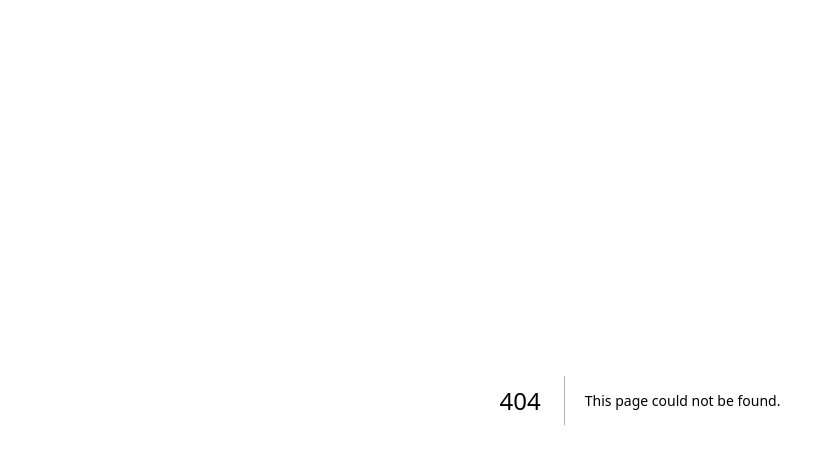
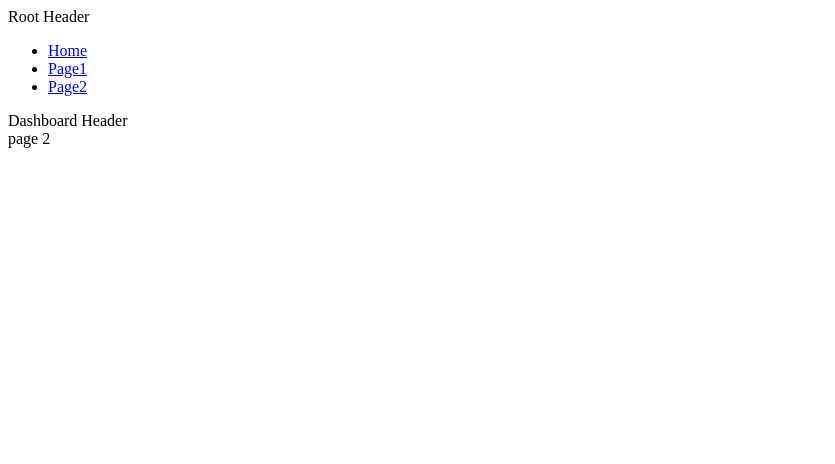
Before and after one commit to spaniard95/next_13_poc, a Next.js app: page /dashboard/page2 in a window 1280 px wide. Before the commit this address had no page. Shown: the top 464 px of the page, without its empty margins (0-835 px from the left). Built offline with nearby package versions, Linux system fonts and the light colour scheme.

Commit message:
simple app routing

```diff
--- /dev/null
+++ b/src/app/dashboard/layout.tsx
@@ -0,0 +1,13 @@
+export default function DashboardLayout({
+  children,
+}: {
+  children: React.ReactNode;
+}) {
+  return (
+    <html lang="en">
+      <header>Dashboard Header</header>
+
+      {children}
+    </html>
+  );
+}
--- a/src/app/dashboard/page.js
+++ b/src/app/dashboard/page1/page.js
@@ -1,5 +1,5 @@
 import React from "react";
 
-export default function Home() {
+export default function Page1() {
   return <div>page 1</div>;
 }
--- /dev/null
+++ b/src/app/dashboard/page2/page.js
@@ -0,0 +1,5 @@
+import React from "react";
+
+export default function Page1() {
+  return <div>page 2</div>;
+}
--- a/src/app/layout.tsx
+++ b/src/app/layout.tsx
@@ -1,22 +1,37 @@
-import type { Metadata } from 'next'
-import { Inter } from 'next/font/google'
+import type { Metadata } from "next";
+import { Inter } from "next/font/google";
+import Link from "next/link";
 
-const inter = Inter({ subsets: ['latin'] })
+const inter = Inter({ subsets: ["latin"] });
 
 export const metadata: Metadata = {
-  title: 'Create Next App',
-  description: 'Generated by create next app',
-}
+  title: "Create Next App",
+  description: "Generated by create next app",
+};
 
 export default function RootLayout({
   children,
 }: {
-  children: React.ReactNode
+  children: React.ReactNode;
 }) {
   return (
     <html lang="en">
+      <header>Root Header</header>
+      <nav>
+        <ul>
+          <li>
+            <Link href="/">Home</Link>
+          </li>
+          <li>
+            <Link href="/dashboard/page1">Page1</Link>
+          </li>
+          <li>
+            <Link href="/dashboard/page2">Page2</Link>
+          </li>
+        </ul>
+      </nav>
 
-    {children}
+      {children}
     </html>
-  )
+  );
 }
```
